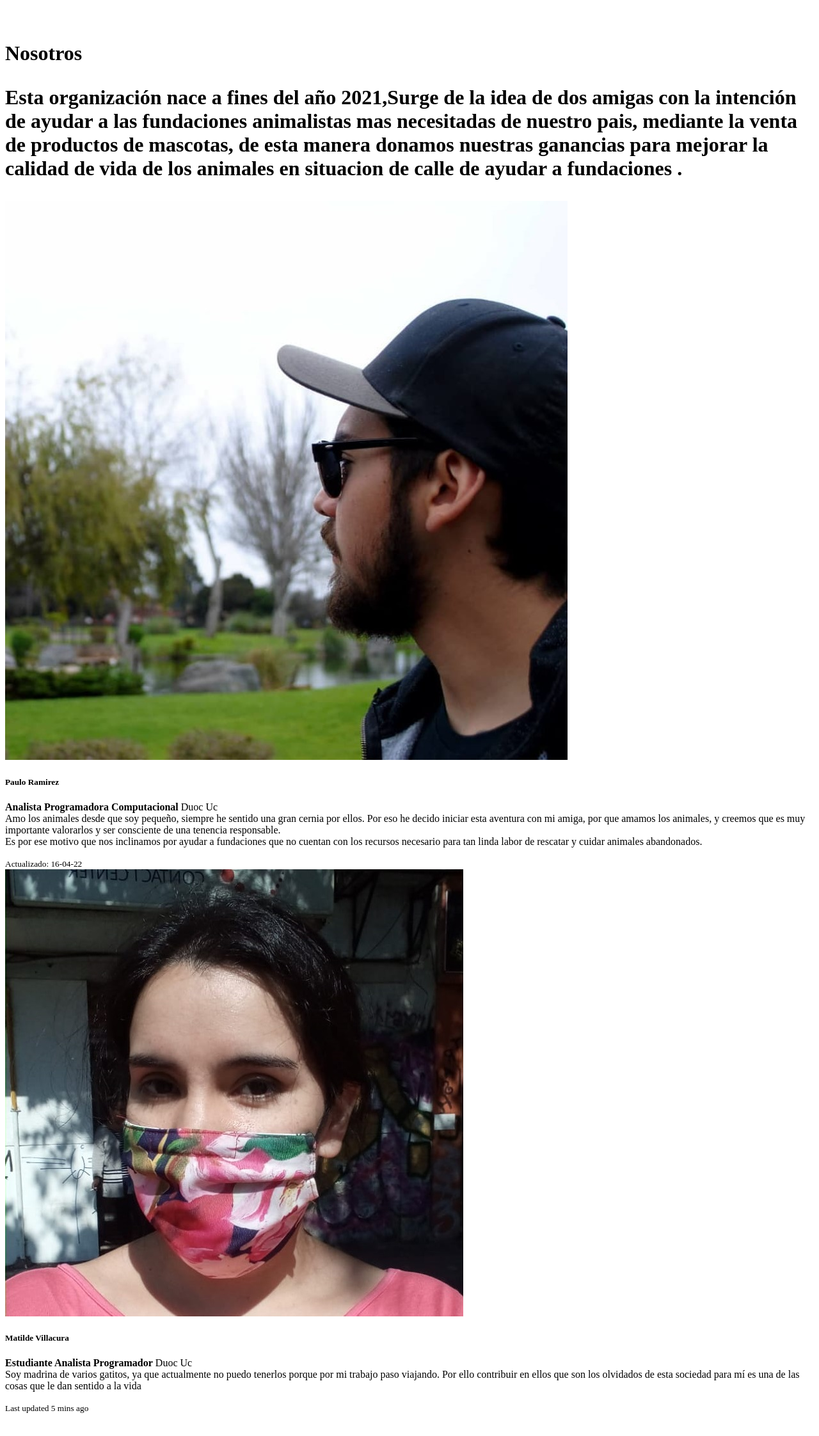
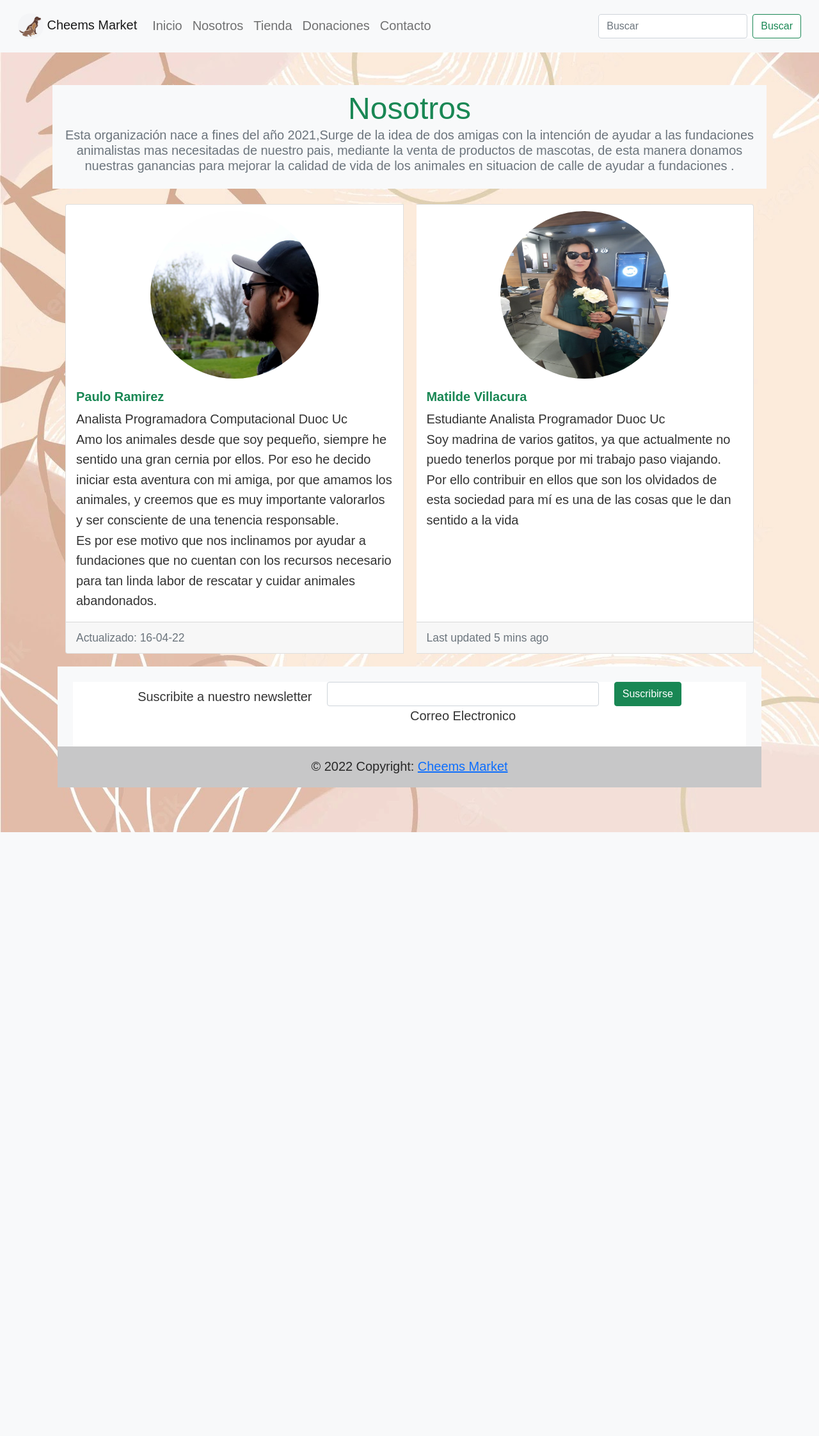
Before and after one commit to Pauloskt13/Prueba_3_PGY3121, a Django app: template prueba3/core/templates/core/nosotros.html in a window 1280 px wide. Shown: the top 2245 px of the page at 64% size. After the commit the page ends 1301 px from the top, so only its background shows below. Run offline with Django 4.2, Linux system fonts and the light colour scheme; the template is opened without the code that fills it, so the values that code supplies are empty.

Commit message:
nosotros update

```diff
--- a/prueba3/core/templates/core/index.html
+++ b/prueba3/core/templates/core/index.html
@@ -5,10 +5,10 @@
     <!-- Required meta tags -->
     <meta charset="utf-8">
     <meta name="viewport" content="width=device-width, initial-scale=1">
-
+    {% load static %}
     <!-- Bootstrap CSS -->
     <link href="https://cdn.jsdelivr.net/npm/bootstrap@5.1.3/dist/css/bootstrap.min.css" rel="stylesheet" integrity="sha384-1BmE4kWBq78iYhFldvKuhfTAU6auU8tT94WrHftjDbrCEXSU1oBoqyl2QvZ6jIW3" crossorigin="anonymous">
-    {% load static %}
+
     <link rel="icon" href= "{% static "img/logo.jpg" %} " href="index.html">
     <link href="{% static "css/main.css" %}" rel="stylesheet">
     <title> Inicio - Cheems Market</title>
--- a/prueba3/core/templates/core/nosotros.html
+++ b/prueba3/core/templates/core/nosotros.html
@@ -1,23 +1,69 @@
 <!DOCTYPE html>
+{%load static %}
 <html lang="en">
-<head>
-    <meta charset="UTF-8">
-    <meta http-equiv="X-UA-Compatible" content="IE=edge">
-    <meta name="viewport" content="width=device-width, initial-scale=1.0">
-    <title>Document</title>
-</head>
+  <!-- Required meta tags -->
+  <meta charset="utf-8">
+  <meta name="viewport" content="width=device-width, initial-scale=1">
+  {% load static %}
+  <!-- Bootstrap CSS -->
+  <link href="https://cdn.jsdelivr.net/npm/bootstrap@5.1.3/dist/css/bootstrap.min.css" rel="stylesheet" integrity="sha384-1BmE4kWBq78iYhFldvKuhfTAU6auU8tT94WrHftjDbrCEXSU1oBoqyl2QvZ6jIW3" crossorigin="anonymous">
+
+  <link rel="icon" href= "{% static "img/logo.jpg" %} " href="index.html">
+  <link href="{% static "css/main.css" %}" rel="stylesheet">
+  <title> Inicio - Cheems Market</title>
+<body class="conteimner fluid" background="{% static "img/background_04.jpg" %} ">
+  <script src="https://cdn.jsdelivr.net/npm/bootstrap@5.1.3/dist/js/bootstrap.bundle.min.js" integrity="sha384-ka7Sk0Gln4gmtz2MlQnikT1wXgYsOg+OMhuP+IlRH9sENBO0LRn5q+8nbTov4+1p" crossorigin="anonymous"></script>
+
+
+  <!--Barra de navegacion-->
+  <nav class="navbar navbar-expand-lg navbar-light bg-light p-3 mt-0.5 fixed-top"menu" scr="">
+      <div class="container-fluid">
+        <a class="navbar-brand" href="#">
+            <img src= "{% static "img/logo.jpg" %} " href="index.html" width="40px" height="40px" class="rounded-pill">
+          <span><strong>Cheems Market</strong></span>
+        </a>
+        <button class="navbar-toggler" type="button" data-bs-toggle="collapse" data-bs-target="#navbarSupportedContent" aria-controls="navbarSupportedContent" aria-expanded="false" aria-label="Toggle navigation">
+          <span class="navbar-toggler-icon"></span>
+        </button>
+        <div class="collapse navbar-collapse" id="navbarSupportedContent">
+          <ol class="navbar-nav me-auto mb-2 mb-lg-0">
+            <li class="nav-item">
+              <a class="nav-link" href="{% url 'index' %}">Inicio</a>
+            </li>
+            <li class="nav-item">
+              <a class="nav-link" href="{% url 'nosotros' %}">Nosotros</a>
+            </li>
+            <li class="nav-item">
+              <a class="nav-link" href="tienda.html">Tienda</a>
+            </li>
+            <li class="nav-item">
+              <a class="nav-link" href="donaciones.html">Donaciones</a>
+            </li>
+            <li class="nav-item">
+              <a class="nav-link" href="contacto.html">Contacto</a>
+            </li>
+          </ol>
+          <form class="d-flex">
+            <input class="form-control me-2" type="search" placeholder="Buscar" aria-label="Search">
+            <button class="btn btn-outline-success" type="submit">Buscar</button>
+          </form>
+        </div>
+      </div>
+    </nav>
 <body>
+
+  <!--Titulo de la pagina-->
     <div class="container-fluid">
         <body>
         <br>
         <br>
-          <h1 class="display-5 bg-light text-center text-success mt-3 p-2"  ><strong class="justify-content-center">Nosotros</strong><br>
+          <h1 class="display-5 bg-light text-center text-success m-auto p-2"  ><strong class="justify-content-center">Nosotros</strong><br>
               <p class="text-secondary d-flex justify-content-center fs-5">Esta organización nace a fines del año 2021,Surge de la idea de dos amigas con la intención de ayudar a las fundaciones animalistas mas necesitadas de nuestro pais, mediante la venta de productos de mascotas, de esta manera donamos nuestras ganancias para mejorar la calidad de vida de los animales en situacion de calle
                 de ayudar a fundaciones  .</p> </h1>
 
             <div class="card-group mt-4">
               <div class="card">
-                  <img src="img/paulo.jpg" class="card-img-top" alt="..." id="fotonosotros">
+                  <img src="{% static 'img/paulo.jpg' %}" class="card-img-top" alt="..." id="fotonosotros">
                   <div class="card-body">
                       <h5 class="card-title text-success"><strong>Paulo Ramirez</strong></h5>
                       <p class="card-text"><strong>Analista Programadora Computacional</strong> Duoc Uc<br>Amo los animales desde que soy pequeño, siempre he sentido una gran cernia por ellos. Por eso he decido iniciar esta aventura con mi amiga, por que amamos los animales, y creemos que es muy importante valorarlos y ser consciente de una tenencia responsable.
@@ -28,7 +74,7 @@
                   </div>
               </div>
               <div class="card">
-                  <img src="img/matilde.jpeg" class="card-img-top" alt="..." id="fotonosotros">
+                  <img src="{% static 'img/mati.jpg' %}" class="card-img-top" alt="..." id="fotonosotros">
                   <div class="card-body">
                       <h5 class="card-title text-success"><strong>Matilde Villacura</strong></h5>
                       <p class="card-text"><strong>Estudiante Analista Programador</strong> Duoc Uc<br>Soy madrina de varios gatitos, ya que actualmente no puedo tenerlos porque por mi trabajo paso viajando. Por ello contribuir en ellos que son los olvidados de esta sociedad para mí es una de las cosas que le dan sentido a la vida</p>
@@ -38,7 +84,7 @@
                   </div>
               </div>
           </div>
-          <br>
+
           <!--FOOTER-->
           <footer class="bg-light text-center blank mx-2 ">
               <div class="container p-4 pb-0">
--- a/prueba3/prueba3/urls.py
+++ b/prueba3/prueba3/urls.py
@@ -13,10 +13,14 @@ Including another URLconf
     1. Import the include() function: from django.urls import include, path
     2. Add a URL to urlpatterns:  path('blog/', include('blog.urls'))
 """
+from xml.etree.ElementInclude import include
 from django.contrib import admin
-from django.urls import path,include
+from django.urls import path, include
+from core.views import index, nosotros
 
 urlpatterns = [
     path('admin/', admin.site.urls),
     path('', include('core.urls')),
+    path('index.html', index, name="index"),
+    path('nosotros.html', nosotros,name="nosotros"),
 ]
```
Also changed, not shown: prueba3/core/static/img/mati.jpg (added).
